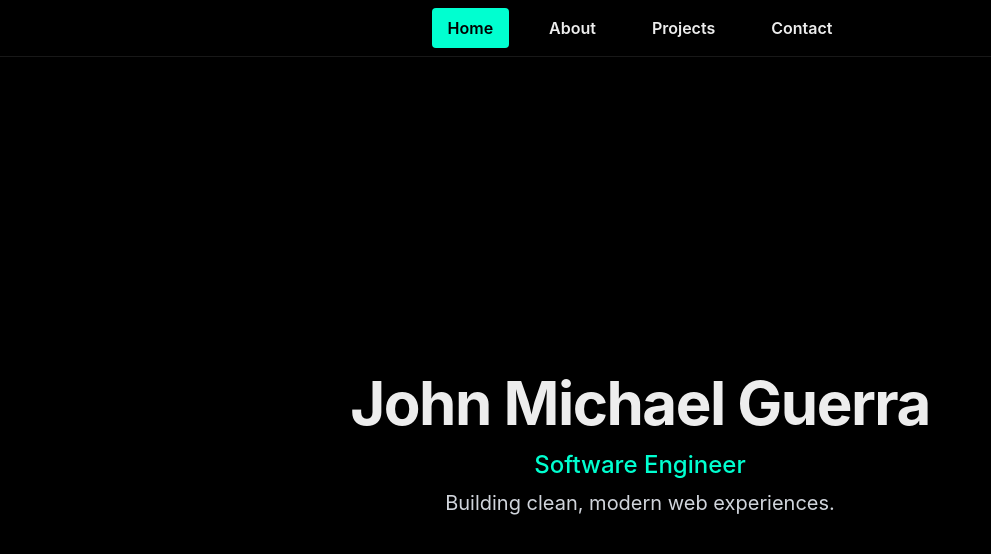
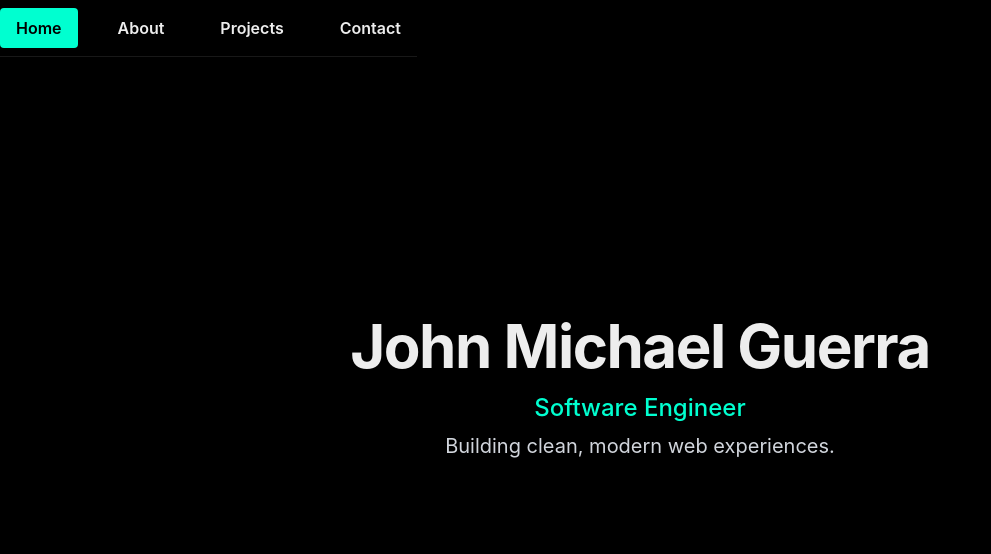
Before and after one commit to Emcoding15/em_portfolio, a Next.js app: page / in a window 1280 px wide. Shown: the top 554 px of the page, without its empty margins (0-991 px from the left). Built offline with nearby package versions, Linux system fonts and the light colour scheme.

Commit message:
Update scroll-snap-type in main and enhance transition effects in section components

```diff
--- a/src/app/globals.css
+++ b/src/app/globals.css
@@ -19,7 +19,7 @@ body {
 }
 
 main {
-  /* scroll-snap-type: y proximity; */
+  scroll-snap-type: y proximity;
   overflow-y: scroll;
   height: 100vh;
 }
--- a/src/components/SectionTabs.tsx
+++ b/src/components/SectionTabs.tsx
@@ -43,7 +43,7 @@ export default function SectionTabs() {
   };
 
   return (
-    <nav className="sticky top-0 z-50 bg-[var(--background)] border-b border-[var(--gray)] flex justify-center py-2">
+    <nav className="fixed top-0 z-30 bg-[var(--background)] border-b border-[var(--gray)] flex justify-cente py-2">
       <ul className="flex gap-6">
         {sections.map((section) => (
           <li key={section.id}>
--- a/src/sections/AboutSection.tsx
+++ b/src/sections/AboutSection.tsx
@@ -13,7 +13,7 @@ const AboutSection: React.FC = () => (
   initial={{ opacity: 0, y: 30 }}
   whileInView={{ opacity: 1, y: 0 }}
   viewport={{ once: false, amount: 0.3 }}
-  transition={{ duration: 1.1, ease: "easeOut" }}
+  transition={{ duration: 1.7, ease: "easeInOut" }}
   >
     <h2 className="text-2xl md:text-3xl font-semibold mb-4 text-[var(--accent)]">About Me</h2>
     <p className="max-w-2xl mx-auto text-gray-300 text-lg md:text-xl mb-8">
--- a/src/sections/ContactSection.tsx
+++ b/src/sections/ContactSection.tsx
@@ -10,7 +10,7 @@ const ContactSection: React.FC = () => (
   initial={{ opacity: 0, y: 30 }}
   whileInView={{ opacity: 1, y: 0 }}
   viewport={{ once: false, amount: 0.3 }}
-  transition={{ duration: 1.1, ease: "easeOut" }}
+    transition={{ duration: 1.7, ease: "easeInOut" }}
   >
     <h2 className="text-2xl md:text-3xl font-semibold mb-4 text-[var(--accent)]">Contact</h2>
     <form className="max-w-md mx-auto flex flex-col gap-4 text-left">
--- a/src/sections/HeroSection.tsx
+++ b/src/sections/HeroSection.tsx
@@ -10,7 +10,7 @@ const HeroSection: React.FC = () => (
   initial={{ opacity: 0, y: 30 }}
   whileInView={{ opacity: 1, y: 0 }}
   viewport={{ once: false, amount: 0.3 }}
-  transition={{ duration: 1.1, ease: "easeOut" }}
+    transition={{ duration: 1.7, ease: "easeInOut" }}
   >
     <h1 className="text-4xl md:text-6xl font-bold mb-4 tracking-tight text-[var(--foreground)]">John Michael Guerra</h1>
     <h2 className="text-xl md:text-2xl font-medium mb-2 text-[var(--accent)]">Software Engineer</h2>
--- a/src/sections/ProjectsSection.tsx
+++ b/src/sections/ProjectsSection.tsx
@@ -28,7 +28,7 @@ const ProjectsSection: React.FC = () => (
   initial={{ opacity: 0, y: 30 }}
   whileInView={{ opacity: 1, y: 0 }}
   viewport={{ once: false, amount: 0.3 }}
-  transition={{ duration: 1.1, ease: "easeOut" }}
+    transition={{ duration: 1.7, ease: "easeInOut" }}
   >
     <h2 className="text-2xl md:text-3xl font-semibold mb-8 text-[var(--accent)]">Projects</h2>
     <div className="flex flex-wrap justify-center gap-8">
```
